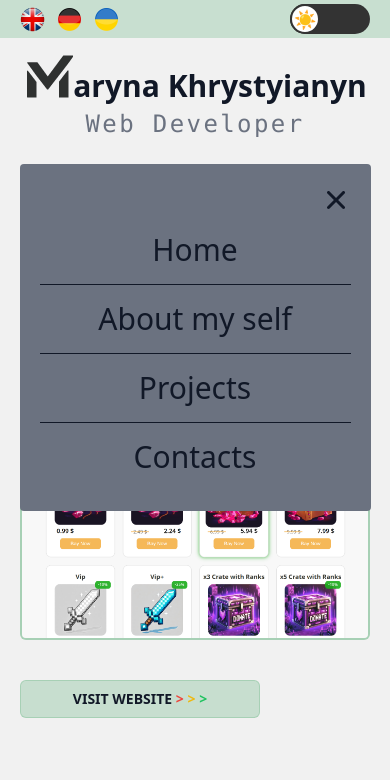
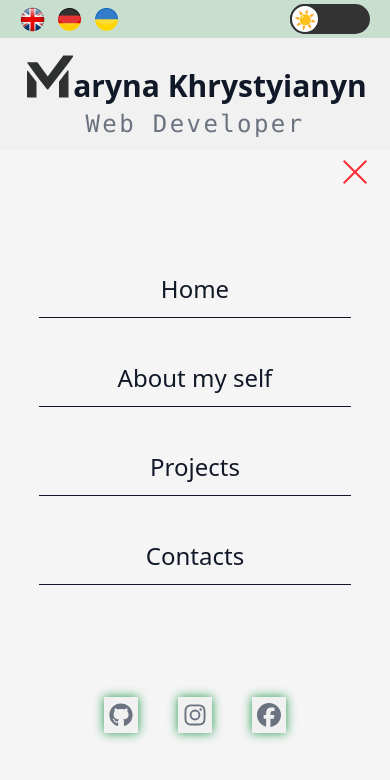
Before and after one commit to Maryna-Khrystyianyn/Portfolio-Next-JS, a Next.js app: page /projects in a window 390 px wide. Both pictures are taken after a click on the button 195 px from the left and 175 px from the top of the page. Shown: the top 780 px of the page. Built offline with nearby package versions, Linux system fonts and the light colour scheme.

Commit message:
modal menu

```diff
--- /dev/null
+++ b/app/components/btnSci/BtnSciRow.tsx
@@ -0,0 +1,47 @@
+import styles from "./btnSci.module.css";
+import { FontAwesomeIcon } from "@fortawesome/react-fontawesome";
+import {
+  faGithub,
+  faInstagram,
+  faFacebook,
+} from "@fortawesome/free-brands-svg-icons";
+
+export default function BtnSciRow() {
+  return (
+    <div className="flex items-center gap-10">
+      <a
+        href="https://github.com/Maryna-Khrystyianyn"
+        target="_blank"
+        rel="noopener noreferrer"
+        className={styles.btnLink}
+      >
+        <FontAwesomeIcon
+          icon={faGithub}
+          className="text-[1.5rem] text-[var(--muted)]"
+        />
+      </a>
+      <a
+        href="https://www.instagram.com/marinasvitlana/"
+        target="_blank"
+        rel="noopener noreferrer"
+        className={styles.btnLink}
+      >
+        <FontAwesomeIcon
+          icon={faInstagram}
+          className="text-[1.5rem] text-[var(--muted)]"
+        />
+      </a>
+      <a
+        href="https://www.facebook.com/people/Maryna-Khrystyianyn/pfbid0sWom4NEiSokMwP9DHtNpaYeSuyRdpDaYLimnPrHqsUfT9SAedvb4b6MLCVZCwnYil/?sk=photos_by"
+        target="_blank"
+        rel="noopener noreferrer"
+        className={styles.btnLink}
+      >
+        <FontAwesomeIcon
+          icon={faFacebook}
+          className="text-[1.5rem] text-[var(--muted)]"
+        />
+      </a>
+    </div>
+  );
+}
--- /dev/null
+++ b/app/components/navigation/BurgerIcon.tsx
@@ -0,0 +1,33 @@
+
+import { motion } from 'framer-motion';
+
+const BurgerIcon = ({ isOpen }:{isOpen:boolean}) => {
+  return (
+    <motion.div
+    animate={{x: isOpen ? 160 : 0}}
+    transition={{ duration: 0.5 }}
+    >
+
+        <div className="w-8 h-6 relative">
+    <motion.span
+      className="absolute top-0 left-0 w-full h-0.5 bg-red-500"
+      animate={{ rotate: isOpen ? 45 : 0, y: isOpen ? 11 : 0 }}
+      transition={{ duration: 0.5 }}
+    />
+    <motion.span
+      className="absolute top-2.5 left-0 w-full h-0.5 bg-red-500"
+      animate={{ opacity: isOpen ? 0 : 1 }}
+      transition={{ duration: 0.5 }}
+    />
+    <motion.span
+      className="absolute bottom-0 left-0 w-full h-0.5 bg-red-500"
+      animate={{ rotate: isOpen ? -45 : 0, y: isOpen ? -11 : 0 }}
+      transition={{ duration: 0.5 }}
+    />
+  </div>
+    </motion.div>
+
+  )
+}
+
+export default BurgerIcon
--- a/app/components/navigation/NavigationMobile.tsx
+++ b/app/components/navigation/NavigationMobile.tsx
@@ -1,48 +1,34 @@
 import Image from "next/image";
 import Link from "next/link";
 import { useTranslation } from "react-i18next";
-import { FontAwesomeIcon } from "@fortawesome/react-fontawesome";
-import { faBars, faXmark } from "@fortawesome/free-solid-svg-icons";
 import { useState } from "react";
+import BurgerIcon from "./BurgerIcon";
+import { div } from "motion/react-client";
+import OverlayMenu from "./OverlayMenu";
 
 const NavigationMobile = () => {
   const [isOpen, setIsOpen] = useState(false);
   const { t } = useTranslation();
   return (
-    <div className="flex justify-center py-5">
-      <button onClick={() => setIsOpen((prev) => !prev)}>
-        <div className="w-10 h-[2px] bg-[var(--text)] mb-2"></div>
-        <div className="w-10 h-[2px] bg-[var(--text)] mb-2"></div>
-        <div className="w-10 h-[2px] bg-[var(--text)]"></div>
-      </button>
-      <div
-        onClick={() => setIsOpen((prev) => !prev)}
-        className={`absolute transition-all duration-500 w-full z-30 ${
-          isOpen ? "scale-100 translate-x-0" : "scale-0 -translate-x-[300px]"
-        }`}
-      >
-        <div className="flex flex-col w-[90%] mx-auto bg-[var(--muted)] rounded p-5 ">
-          <button className="w-full text-right text-2xl">
-            <FontAwesomeIcon icon={faXmark} />{" "}
+    <div className="relative">
+      {/* main tail of menu */}
+      <div className=" w-full flex justify-center z-50 bg-transparent">
+        <div className="flex justify-between items-center px-6 py-4">
+
+          <button
+            onClick={() => {
+              setIsOpen(!isOpen);
+            }}
+            className="relative z-50"
+          >
+            <BurgerIcon isOpen={isOpen} />
           </button>
+        </div>
 
-          <Link href="/" className="p-4 border-b text-center text-3xl">
-            {t("home")}
-          </Link>
+      </div>
 
-          <Link href="/about" className="p-4 border-b text-center text-3xl">
-            {t("about")}
-          </Link>
-
-          <Link href="/projects" className="p-4 border-b text-center text-3xl">
-            {t("projects")}{" "}
-          </Link>
-
-          <Link href="/contacts" className="p-4  text-center text-3xl">
-            {t("contacts")}{" "}
-          </Link>
-        </div>
-      </div>
+      {/* overlay menu */}
+      <OverlayMenu isOpen={isOpen} onClose={() => setIsOpen(false)} />
     </div>
   );
 };
--- /dev/null
+++ b/app/components/navigation/OverlayMenu.tsx
@@ -0,0 +1,89 @@
+import { motion, AnimatePresence } from "framer-motion";
+import Link from "next/link";
+import { useTranslation } from "react-i18next";
+import BtnSciRow from "../btnSci/BtnSciRow";
+
+type MyLink = {
+  text: string;
+  path: string;
+};
+
+const OverlayMenu = ({
+  isOpen,
+  onClose,
+}: {
+  isOpen: boolean;
+  onClose: () => void;
+}) => {
+  const { t } = useTranslation();
+  const menuItems: MyLink[] = [
+    {
+      text: t("home"),
+      path: "/",
+    },
+    {
+      text: t("about"),
+      path: "/about",
+    },
+    {
+      text: t("projects"),
+      path: "/projects",
+    },
+    {
+      text: t("contacts"),
+      path: "/contacts",
+    },
+  ];
+
+  return (
+    <AnimatePresence>
+      {isOpen && (
+        <motion.div
+          className="fixed top-[150px] left-0 w-full h-[calc(100vh-150px)] bg-[var(--bg-menu)] bg-opacity-80 z-40"
+          initial={{ opacity: 0 }}
+          animate={{ opacity: 1 }}
+          exit={{ opacity: 0 }}
+        >
+          <motion.ul
+            className="flex flex-col items-center justify-center h-full space-y-8 text-2xl"
+            initial="hidden"
+            animate="visible"
+            exit="exit"
+            variants={{
+              visible: { transition: { staggerChildren: 0.1 } },
+              hidden: {},
+            }}
+          >
+            {menuItems.map((item, i) => (
+              <motion.li
+                key={i}
+                className=" text-center w-[80%] border-b p-3"
+                variants={{
+                  hidden: { opacity: 0, y: 70 },
+                  visible: { opacity: 1, y: 0 },
+                }}
+                transition={{ duration: 0.8 }}
+              >
+                <Link href={item.path} onClick={onClose}>
+                  {item.text}
+                </Link>
+              </motion.li>
+            ))}
+
+            <motion.li
+            className="mt-20"
+            variants={{
+                hidden: { opacity: 0, y: 70 },
+                visible: { opacity: 1, y: 0 },
+              }}
+              transition={{ duration: 0.8 }}>
+<BtnSciRow/>
+            </motion.li>
+          </motion.ul>
+        </motion.div>
+      )}
+    </AnimatePresence>
+  );
+};
+
+export default OverlayMenu;
--- a/app/globals.css
+++ b/app/globals.css
@@ -5,6 +5,7 @@
    ======================= */
 :root {
   --bg: #e6e3e3;
+  --bg-menu: #f5f5f5;
   --bg-main: rgb(241, 241, 241);
   --text: rgb(17, 24, 39);
   --muted: #6b7280;
@@ -15,6 +16,7 @@
 
 [data-theme="dark"] {
   --bg: #0b1220;
+  --bg-menu: #0e1106;
   --bg-main: black;
   --text: #f8fafc;
   --muted: #9ca3af;
```
